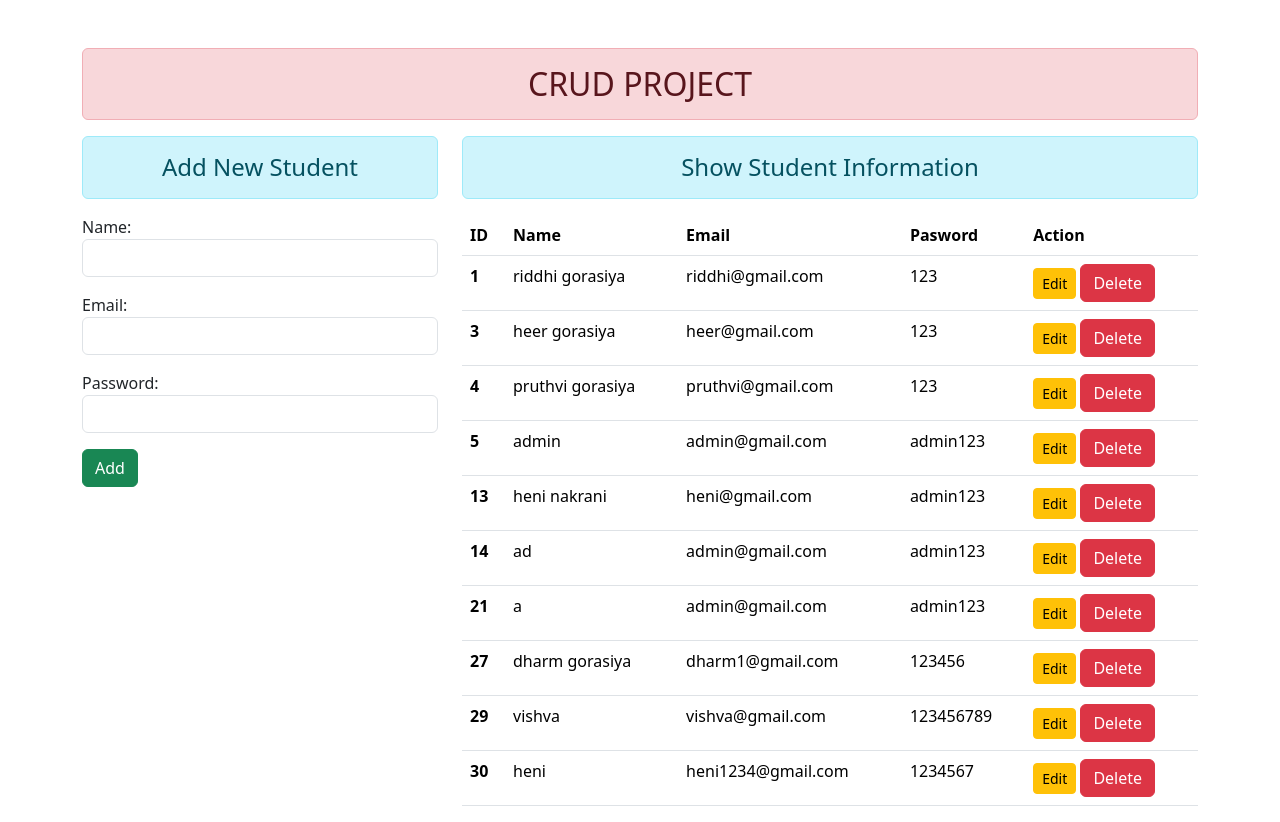
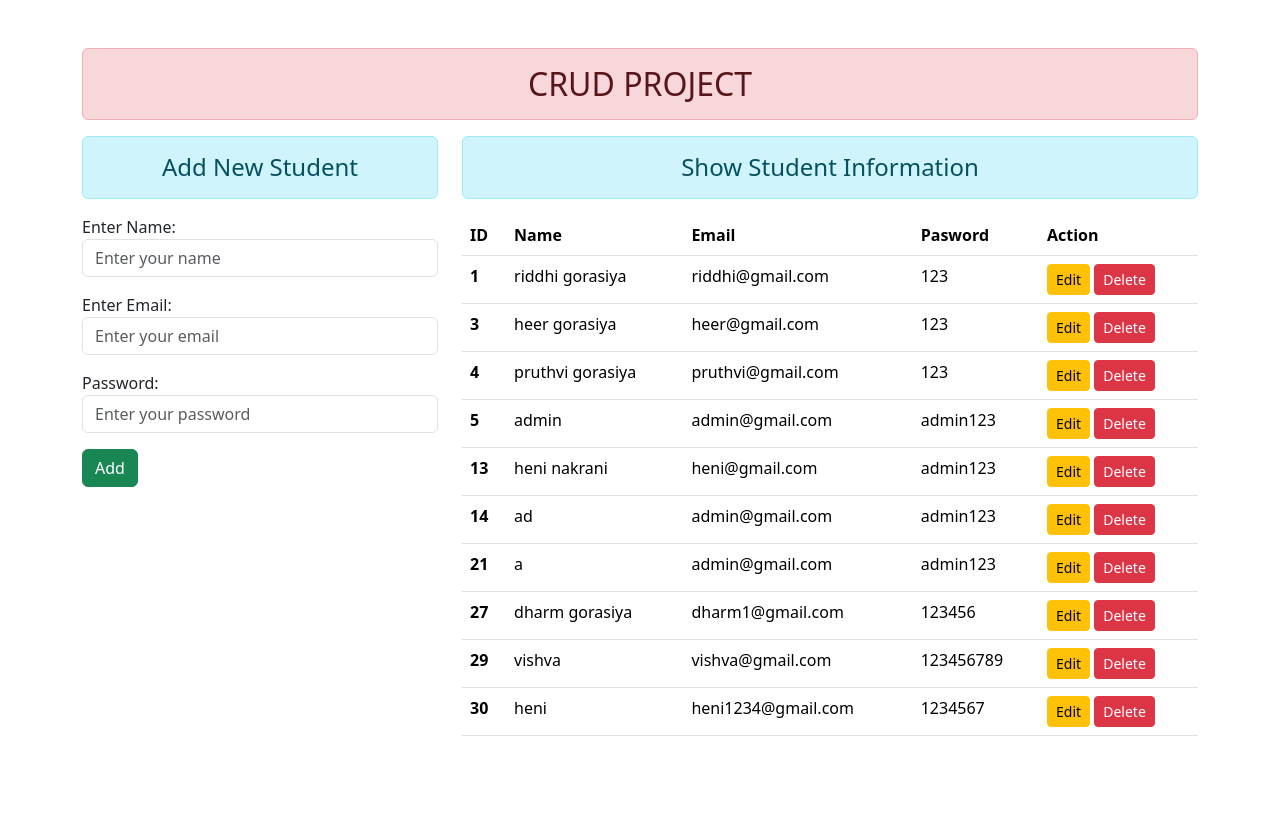
Before and after one commit to RiddhiGorasiya/Django-Test, a Django app: page / in a window 1280 px wide. After the commit the page ends 736 px from the top, so only its background shows below. Run offline with Django 5.2, Linux system fonts and the light colour scheme; data comes from the database, SQL or seed files in the repository; both versions use the stored data as it was after the commit; some libraries are stand-ins or nearby versions.

Commit message:
implement a add error message, validatores, display success messages

```diff
--- a/CRUD-FBV/crud/myapp/forms.py
+++ b/CRUD-FBV/crud/myapp/forms.py
@@ -1,30 +1,63 @@
 from django import forms
 from .models import User
+from django.core import validators # built-in-validator import
 
 class StudentRegistration(forms.ModelForm):
+    # name = forms.CharField(max_length=200) # first prayoti
+    # confirm_password = forms.CharField(max_length=200) # you can also use extra filds note mention in models.py and this data dose not save in database
     class Meta:
         model = User
         fields = ['name', 'email', 'password']
+        # fields = '__all__'
+        # exclude = ['name'] # if you dont use name. you can use exclude
+        labels = {'name' : 'Enter Name', 'email' : 'Enter Email'}
+        error_messages = {
+            'name' : {'required':'Name Is Required...'},
+            'email' : {'required':'Email Is Required...'},
+            'password' : {'required':'Password Is Required...'}
+        }
         widgets = {
-            'name': forms.TextInput(attrs={'class':'form-control'}),
-            'email': forms.EmailInput(attrs={'class':'form-control'}),
-            'password': forms.PasswordInput(render_value=True, attrs={'class':'form-control'}),
+            'name': forms.TextInput(attrs={'class':'form-control', 'placeholder':'Enter your name'}),
+            'email': forms.EmailInput(attrs={'class':'form-control', 'placeholder':'Enter your email'}),
+            'password': forms.PasswordInput(render_value=True, attrs={'class':'form-control', 'placeholder':'Enter your password'}),
         }
-        # def clean_name(self):
-        #     name_value = self.changed_data['name']
-        #     if len(name_value) < 4:
-        #         raise forms.ValidationError('Enter more than or equal 4 char')
-        #     return name_value
-        def clean(self):
-            cleaned_data = super().clean()
-            name_value = cleaned_data.get('name')
-            email_value = cleaned_data.get('email')
-            password_value = cleaned_data.get('password')
 
-            if name_value and len(name_value) < 4:
-                self.add_error('name', 'Enter more than or equal 4 char...')
+    # custom validators
+    # Name validation
+    def clean_name(self):
+        name_value = self.cleaned_data.get('name')
+        if name_value and len(name_value) < 4:
+            raise forms.ValidationError("Name must be at least 4 characters long.")
+        return name_value
 
-            if email_value and len(email_value) < 10:
-                self.add_error('email', 'Enter more than or equal 10 char...')
+    # Email validation
+    def clean_email(self):
+        email_value = self.cleaned_data.get('email')
+        if email_value and len(email_value) < 15:
+            raise forms.ValidationError("Email must be at least 15 characters long.")
+        # Check if email already exists
+        if User.objects.filter(email=email_value).exists():
+            raise forms.ValidationError("This email is already registered.")
+        return email_value
 
-            return cleaned_data
+    # Password validation
+    def clean_password(self):
+        password_value = self.cleaned_data.get('password')
+        if password_value and len(password_value) < 6:
+            raise forms.ValidationError("Password must be at least 6 characters long.")
+        return password_value
+
+    # another way to add validator
+    # def clean(self):
+    #     cleaned_data = super().clean()
+    #     name_value = cleaned_data.get('name')
+    #     email_value = cleaned_data.get('email')
+    #     password_value = cleaned_data.get('password')
+
+    #     if name_value and len(name_value) < 4:
+    #         self.add_error('name', 'Enter more than or equal 4 char...')
+
+    #     if email_value and len(email_value) < 10:
+    #         self.add_error('email', 'Enter more than or equal 10 char...')
+
+    #     return cleaned_data
--- a/CRUD-FBV/crud/myapp/models.py
+++ b/CRUD-FBV/crud/myapp/models.py
@@ -3,6 +3,6 @@ from django.db import models
 # Create your models here.
 
 class User(models.Model):
-    name = models.CharField(max_length=100)
+    name = models.CharField(max_length=100, blank=True) # blank=True dose not show error_messages
     email = models.EmailField(max_length=100)
     password = models.CharField(max_length=100)
--- a/CRUD-FBV/crud/myapp/templates/myapp/addandshow.html
+++ b/CRUD-FBV/crud/myapp/templates/myapp/addandshow.html
@@ -8,6 +8,16 @@
             {{form.as_p}}
             <input type="submit" class="btn btn-success" value="Add">
         </form>
+        <style>
+            .success{
+                color:green;
+            }
+        </style>
+        {% if messages %}
+            {% for messages in messages %}
+                <span class="{{messages.tags}}">{{messages}}</span>
+            {% endfor %}
+        {% endif %}
     </div>
     <div class="col-sm-8">
         <h4 class="text-center alert alert-info">Show Student Information</h4>
@@ -33,7 +43,7 @@
                                 <a href="{% url "updatedata" st.id %}" class="btn btn-warning btn-sm">Edit</a>
                                 <form action="{% url "deletedata" st.id %}" method="POST" class="d-inline">
                                     {% csrf_token %}
-                                    <input type="submit" class="btn btn-danger" value="Delete">
+                                    <input type="submit" class="btn btn-danger btn-sm" value="Delete">
                                 </form>
                             </td>
                         </tr>
--- a/CRUD-FBV/crud/myapp/views.py
+++ b/CRUD-FBV/crud/myapp/views.py
@@ -1,11 +1,13 @@
 from django.shortcuts import render, HttpResponseRedirect
 from .forms import StudentRegistration
 from .models import User
+from django.contrib import messages
 
 # Create your views here.
 
 # Add and Show Data
 def add_show(request):
+    # messages.add_message(request, messages.SUCCESS, 'New Student Successfully Saved !')
     if request.method == 'POST':
         fm = StudentRegistration(request.POST)
         if fm.is_valid():
@@ -14,6 +16,7 @@ def add_show(request):
             pw = fm.cleaned_data['password']
             reg = User(name=nm, email=em, password=pw)
             reg.save()
+            messages.success(request, 'New Student Successfully Saved !')
             fm = StudentRegistration()
     else:
         fm = StudentRegistration()
```
Also changed, not shown: CRUD-FBV/crud/db.sqlite3.
